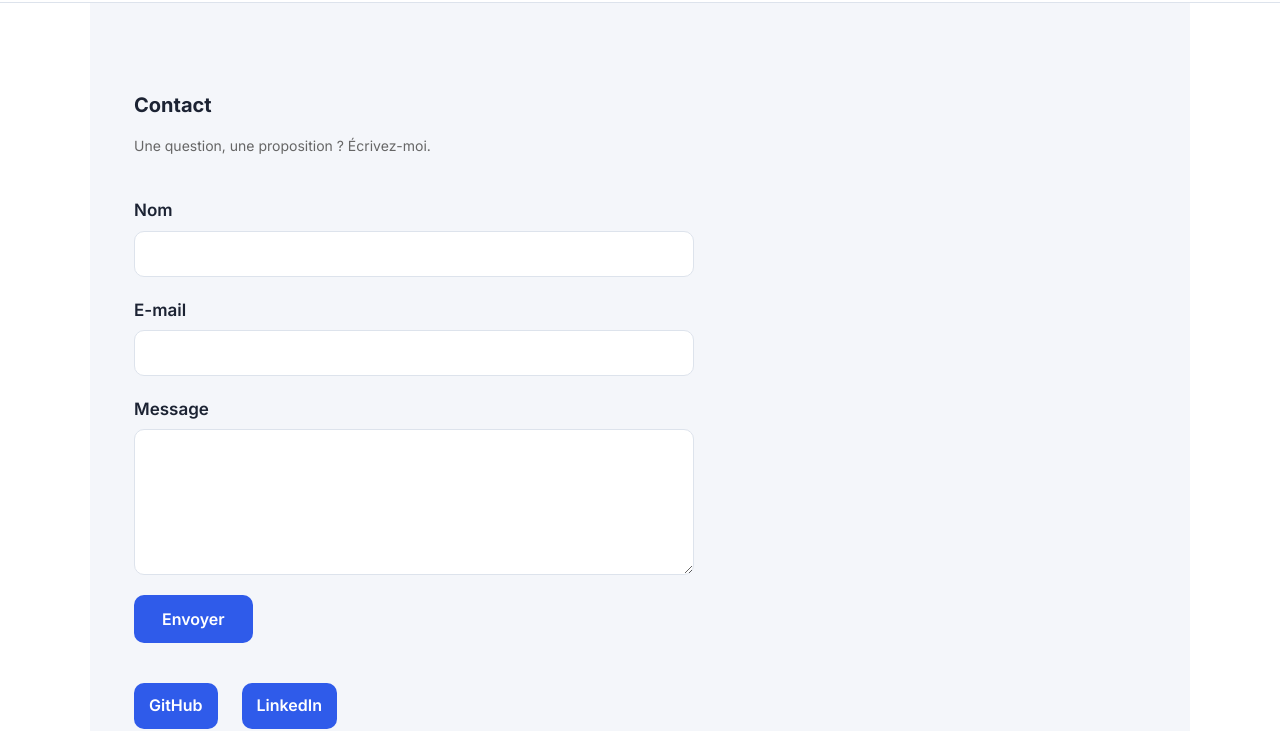
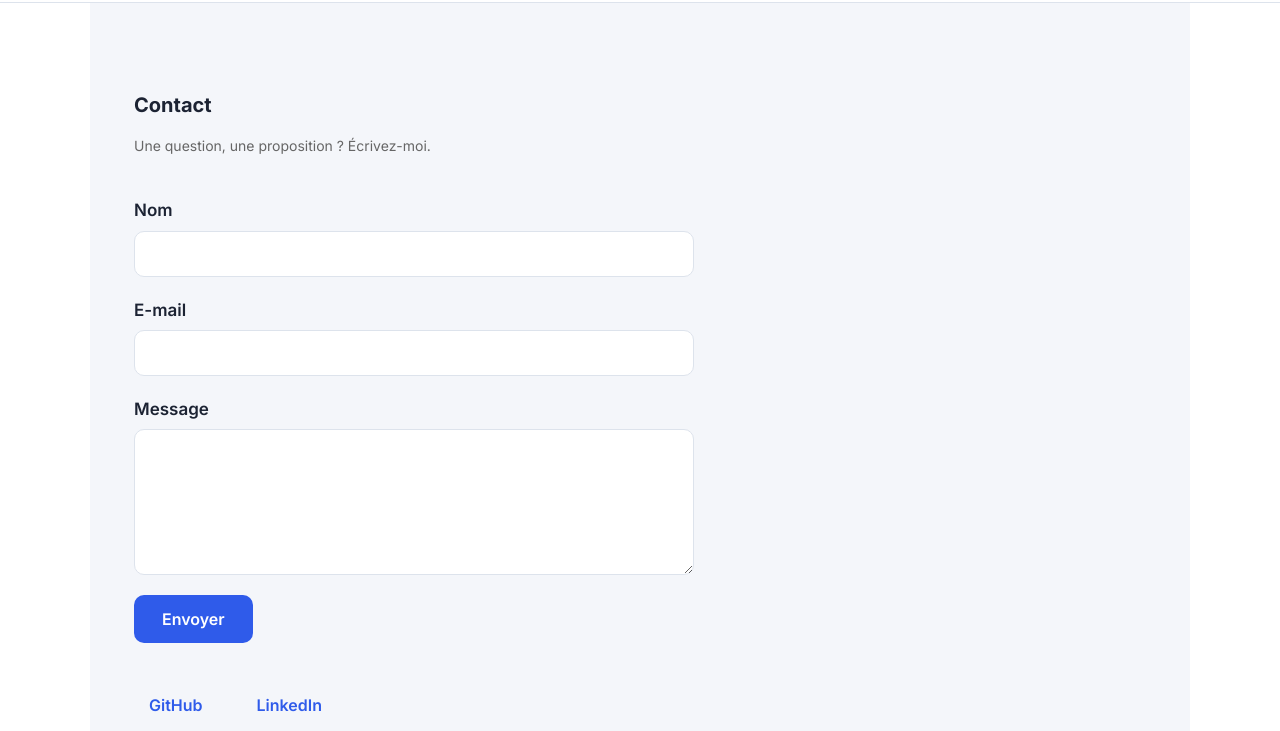
Before and after one commit to Karim-kouram/Brief-1-Portfolio, a plain HTML site: page starter-portfolio/site/contact.html in a window 1280 px wide. Shown: the part 70-801 px from the top of the page. Drawn offline with Linux system fonts and the light colour scheme.

Commit message:
ajoute une animation dans css

```diff
--- a/starter-portfolio/site/css/style.css
+++ b/starter-portfolio/site/css/style.css
@@ -100,16 +100,17 @@ a {
   font-family: var(--police);
   font-size: 16px;
   font-weight: 600;
-  color: #ffffff;
-  background-color: var(--couleur-principale);
+  color: #2f5bea;
   cursor: pointer;
   transition: transform 0.5s cubic-bezier(0.16, 1, 0.3, 1),
   box-shadow 0.5s ease;
 }
 
 .lien:hover {
+  background-color: var(--couleur-principale);
   transform: translateY(-10px) scale(1.03);
   box-shadow: 0 20px 40px rgba(0, 0, 0, 0.2);
+  color: #ffffff;
 }
 
 /* ---------- 3. En-tête ---------- */
```
